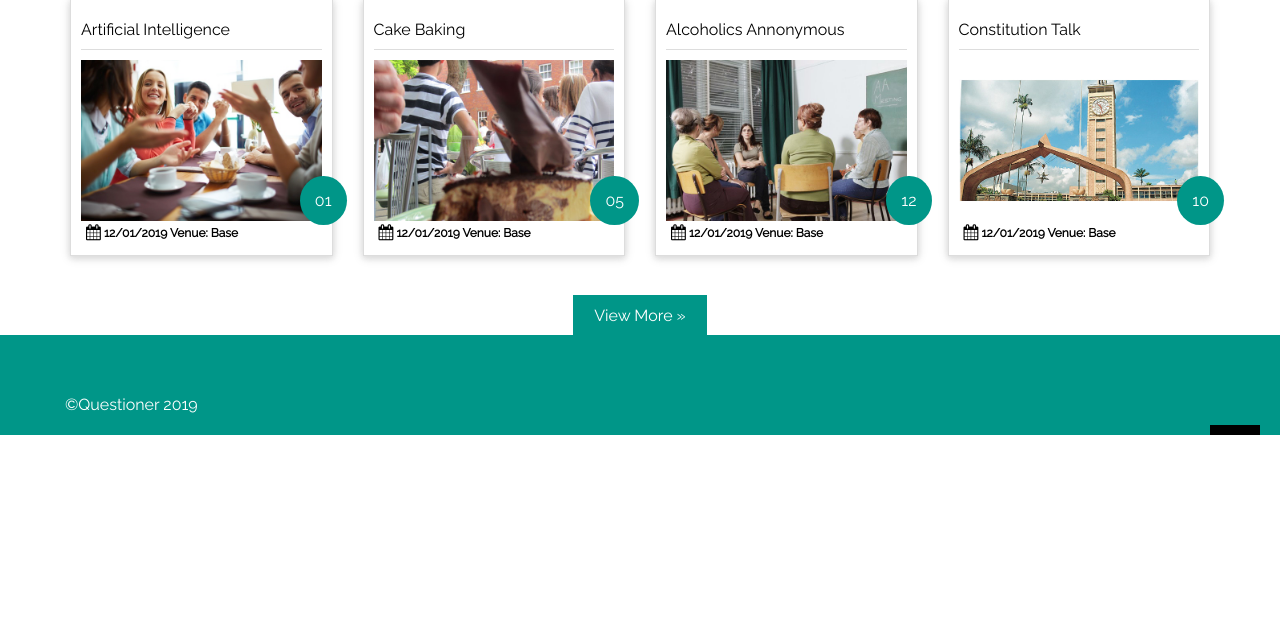
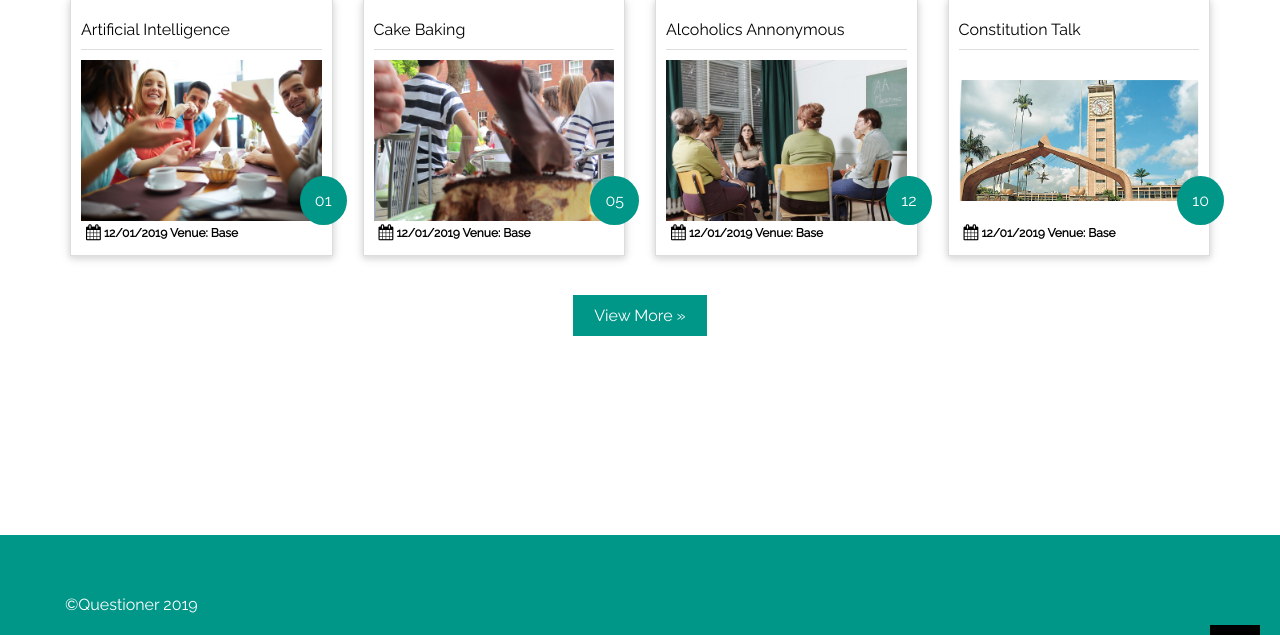
Before and after one commit to Felix45/Questioner, a Python web app: template UI/templates/index.html in a window 1280 px wide. Shown: the part 467-1102 px from the top of the page. Before the commit the page ends 902 px from the top, so only its background shows below. Run offline with Jinja, Linux system fonts and the light colour scheme; the template is opened without the code that fills it, so the values that code supplies are empty.

Commit message:
Update style.css

```diff
--- a/UI/static/styles/style.css
+++ b/UI/static/styles/style.css
@@ -420,6 +420,7 @@ main ol li span{
 footer{
     color: #fff;
     margin: 0;
+    margin-top: 200px;
     width: 100%;
     padding: 50px;
     position: relative;
```
